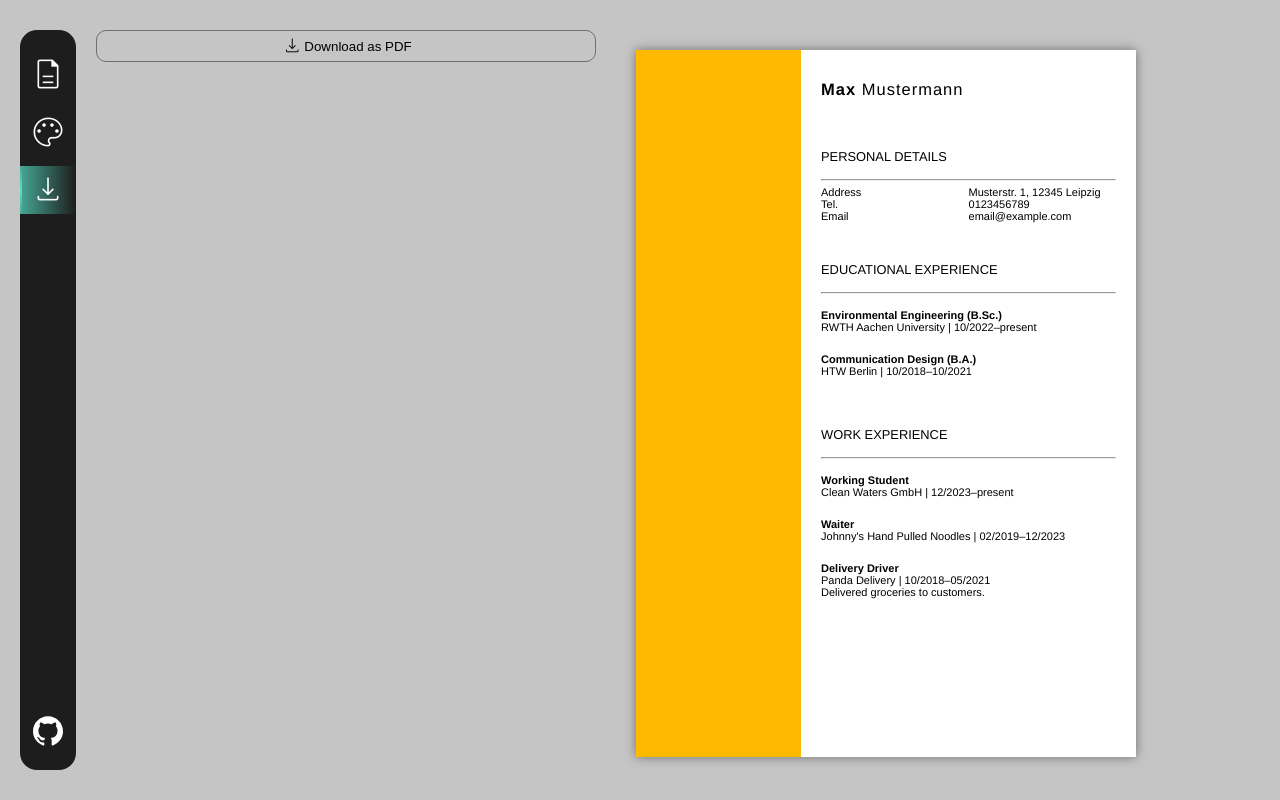
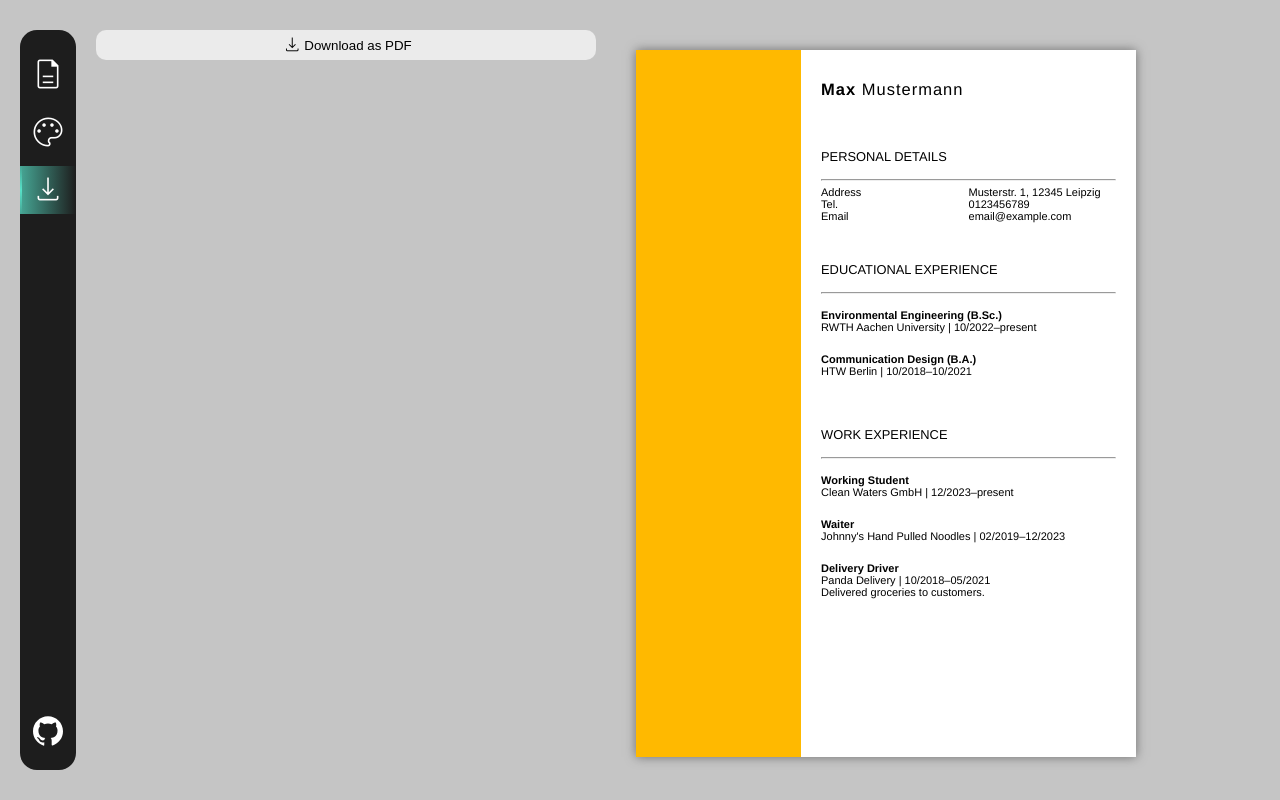
Before and after one commit to tln12/cv-project, a React (Vite) app: page / in a window 1280 px wide. Both pictures are taken after a click on the button "download". Built offline with nearby package versions, Linux system fonts and the light colour scheme; the HTML template or start-up script is replaced by a standard one; a web font is replaced by a local one.

Commit message:
style button

```diff
--- a/src/components/DownloadPanel.jsx
+++ b/src/components/DownloadPanel.jsx
@@ -1,12 +1,18 @@
 import downloadPDF from '../downloadPdf';
+import styled from 'styled-components';
+
+const StyledButton = styled.button`
+  background-color: var(--shadow-color);
+  border: none;
+`;
 
 export default function DownloadPanel({ cvFont }) {
   return (
     <>
-      <button onClick={() => downloadPDF({ cvFont })}>
+      <StyledButton onClick={() => downloadPDF({ cvFont })}>
         <span className='material-symbols-outlined'>download</span>Download as
         PDF
-      </button>
+      </StyledButton>
     </>
   );
 }
```
